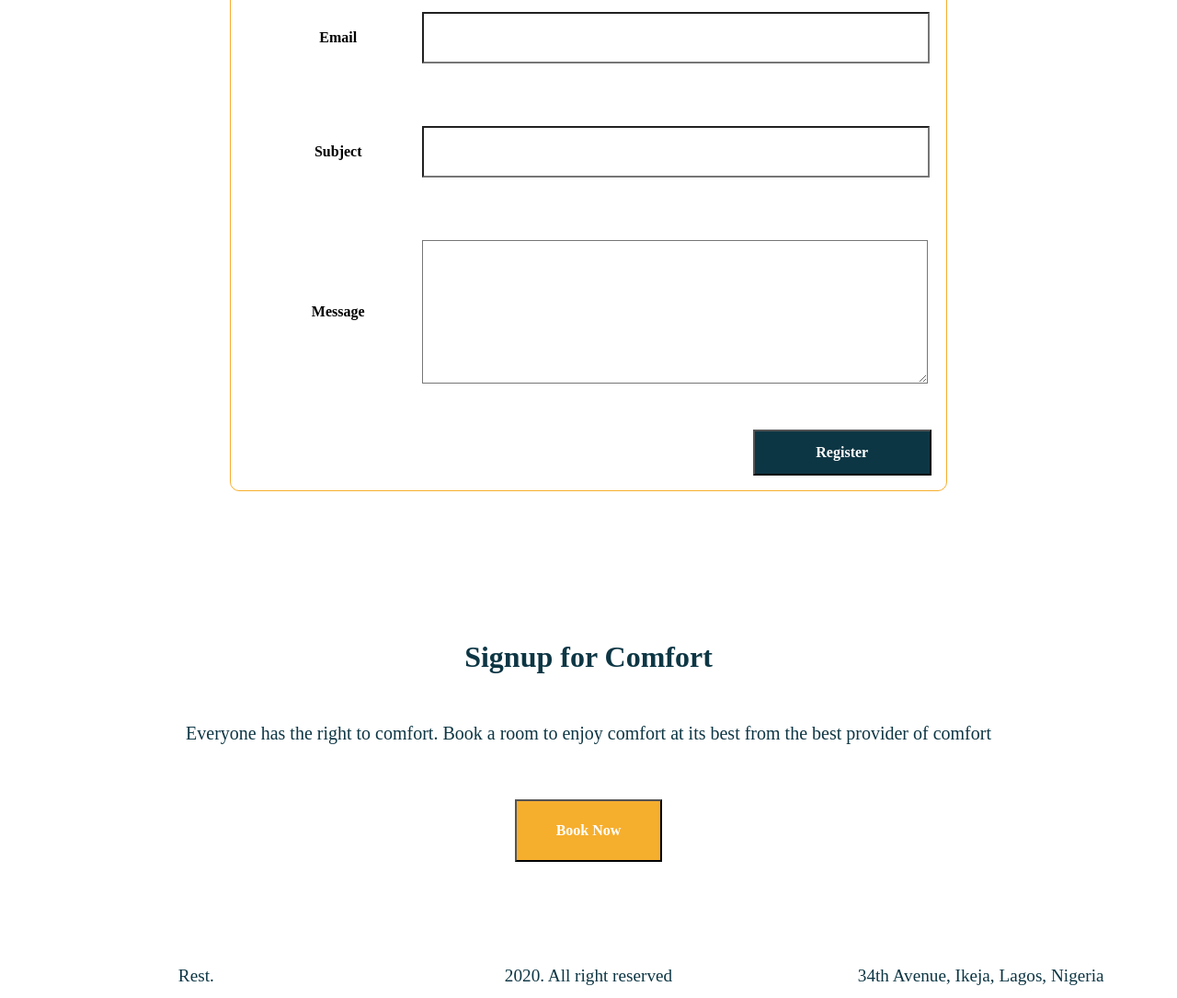
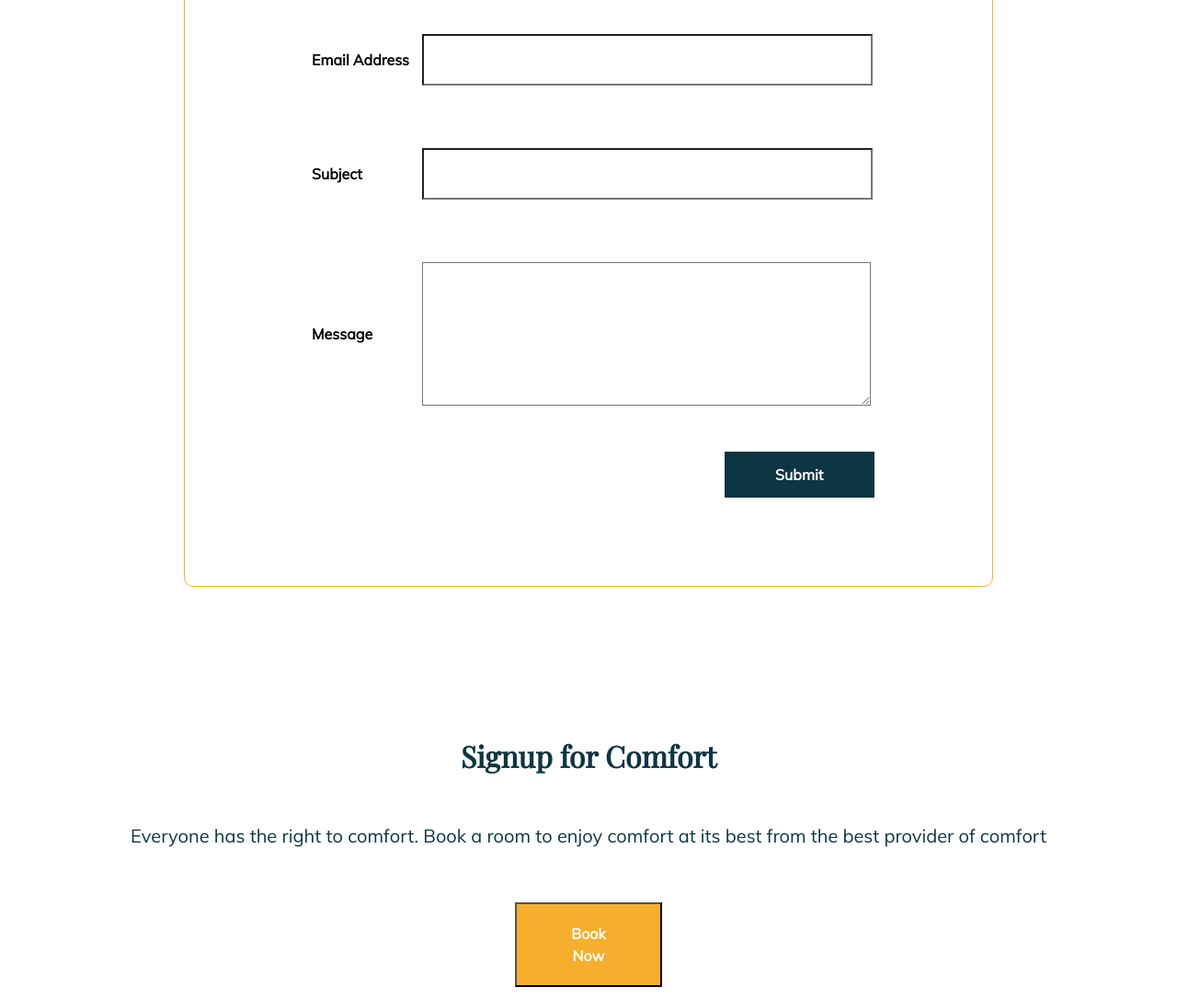
Before and after one commit to tamsay/NHGi7-RestHotel, a plain HTML site: page contact.html in a window 1280 px wide. Shown: the part 747-1832 px from the top of the page at 92% size. Drawn offline with Linux system fonts and the light colour scheme.

Commit message:
Made some modification to the fonts and styles

```diff
--- a/contact.css
+++ b/contact.css
@@ -1,3 +1,16 @@
+@font-face {
+    font-family: 'Muli Regular';
+    font-style: normal;
+    font-weight: normal;
+    src: local('Muli Regular'), url('Muli-Regular.woff') format('woff');
+  }
+
+  @font-face {
+    font-family: 'Playfair Display';
+    font-style: normal;
+    font-weight: normal;
+    src: local('Playfair Display'), url('playfair-display-v20-latin-regular.woff') format('woff');
+  }
 body{
     display: flex;
     flex-direction: column;
@@ -7,17 +20,23 @@ body{
 }
 header{
     display: grid;
-    grid-template-columns: 45% 55%;
+    grid-template-columns: 50% 50%;
     width: 100%;
     margin: 0px 0px 15px 0px;
     padding: 0%;
     background: #B8D5F0;
 }
 #logoDiv{
-    padding: 1em 0px 1em 5em;
+    padding: 1em 0px 1em 3em;
     margin: 0px;
     display: flex;
     align-items: center;
+    font-family: Playfair Display;
+    font-style: normal;
+    font-weight: bold;
+    font-size: 32px;
+    line-height: 64px;
+    color: #0D3644;
 }
 #logo{
     width: 73px;
@@ -30,21 +49,27 @@ nav{
 nav li{
     list-style-type: none;
     margin: 0px 48px 0px 0px;
-    font-family: Muli;
+    font-family: 'Muli Regular';
     font-style: normal;
     font-weight: 600;
     font-size: 1em;
     line-height: 24px;
     color: rgba(13, 54, 68, 0.6);
+
 }
 nav li a{
     text-decoration-line: none;
+    cursor: pointer;
+}
+nav li a:hover{
+    background-color: lightgreen;
 }
 #heading{
     display: grid;
-    grid-template-columns: 45% 55%;
+    grid-template-columns: 50% 50%;
     width: 100%;
     margin-top: 0px;
+    margin-bottom: 10px;
     height: auto;
 }
 #heading h2{
@@ -81,29 +106,28 @@ nav li a{
     box-sizing: border-box;
     display: flex;
     flex-direction: column;
-    margin: 50px 250px;
+    margin: 50px 200px;
     padding-top: 4em;
-    /* padding: 2em 2em; */
+    padding: 5em 7em;
 }
 .formInput{
     margin: 1.5em 1em;
     padding: 10px;
     display: grid;
-    grid-template-columns: 25% auto;
+    grid-template-columns: 20% auto;
 }
 label{
-    /* width: 50%; */
+    width: 100%;
     margin: 5px 0px;
-    font-family: Arial, Helvetica, sans-serif;
-    font-family: Muli;
+    font-family: 'Muli Regular';
     font-style: normal;
     font-weight: 600;
     font-size: 16px;
     line-height: 24px;
     color: #000000;
-    text-align: center;
+    text-align: left;
     display: flex;
-    justify-content: center;
+    justify-content: left;
     align-items: center;
 }
 input{
@@ -123,9 +147,10 @@ textarea{
     width: 25%;
     height: 50px;
     align-self: flex-end;
+    border: none;
     /* margin-top: 10px; */
     margin: 1em 1em;
-    font-family: Muli;
+    font-family: 'Muli Regular';
     font-style: normal;
     font-weight: bold;
     font-size: 16px;
@@ -153,7 +178,7 @@ textarea{
     padding-top: 5em;
 }
 #bookingSection h3{
-    font-family: Playfair Display;
+    font-family: 'Playfair Display';
     font-style: normal;
     font-weight: bold;
     font-size: 32px;
@@ -161,7 +186,7 @@ textarea{
     margin-bottom: 1.5em;
 }
 #bookingSection p{
-    font-family: Muli;
+    font-family: 'Muli Regular';
     font-style: normal;
     font-weight: 300;
     font-size: 1.25em;
@@ -173,7 +198,7 @@ textarea{
     width: 12.5%;
     height: auto;
     text-align: center;
-    font-family: Muli;
+    font-family: 'Muli Regular';
     font-style: normal;
     font-weight: bold;
     font-size: 1em;
@@ -187,18 +212,40 @@ textarea{
 footer{
     display: grid;
     grid-template-columns: 1fr 1fr 1fr;
-    margin: 7em 0em 2em 0em;
-    /* padding: 0px 20px; */
+    margin: 7em 0em 0em 0em;
     width: 100%;
-    /* align-items: center; */
-}
-footer div{
-    font-family: Muli;
+    font-family: 'Muli Regular';
     font-style: normal;
     font-weight: normal;
+    color: #0D3644;
+    background: #B8D5F0;
+}
+footer div:nth-child(1){
+    font-size: 1.2em;
+    line-height: 24px;
+    padding-left: 6em;
+    font-family: Playfair Display;
+    font-style: normal;
+    font-weight: bold;
+    font-size: 32px;
+    line-height: 64px;
+    display: flex;
+    align-items: center;
+    justify-content: flex-start;
+}
+footer div:nth-child(2){
     font-size: 1.2em;
     line-height: 24px;
     text-align: center;
-    color: #0D3644;
-
+    display: flex;
+    align-items: center;
+    justify-content: center;
 }
+footer div:nth-child(3){
+    font-size: 1.2em;
+    line-height: 24px;
+    padding-right: 6em;
+    display: flex;
+    align-items: center;
+    justify-content: flex-end;
+}
--- a/contact.html
+++ b/contact.html
@@ -9,7 +9,8 @@
 <body>
     <header>
         <div id="logoDiv">
-            <img src="logo.jpg" alt="logo" id="logo">
+            <!-- <img src="logo.jpg" alt="logo" id="logo"> -->
+            Rest.
         </div>
         <nav>
             <li><a href="#">Home</a></li>
@@ -34,7 +35,7 @@
             </div>
 
             <div class="formInput">
-                <label for="email" id="emailLabel">Email</label>
+                <label for="email" id="emailLabel">Email Address</label>
                 <input type="email" name="email" id="email">
                 <p class="feedback"></p>
             </div>
@@ -53,7 +54,7 @@
             </div>
 
 
-                <button type="submit" id='submitBtn'>Register</button>
+                <button type="submit" id='submitBtn'>Submit</button>
 
         </form>
     </div>
```
Also changed, not shown: Muli-Regular.woff (added), playfair-display-v20-latin-regular.woff (added).
